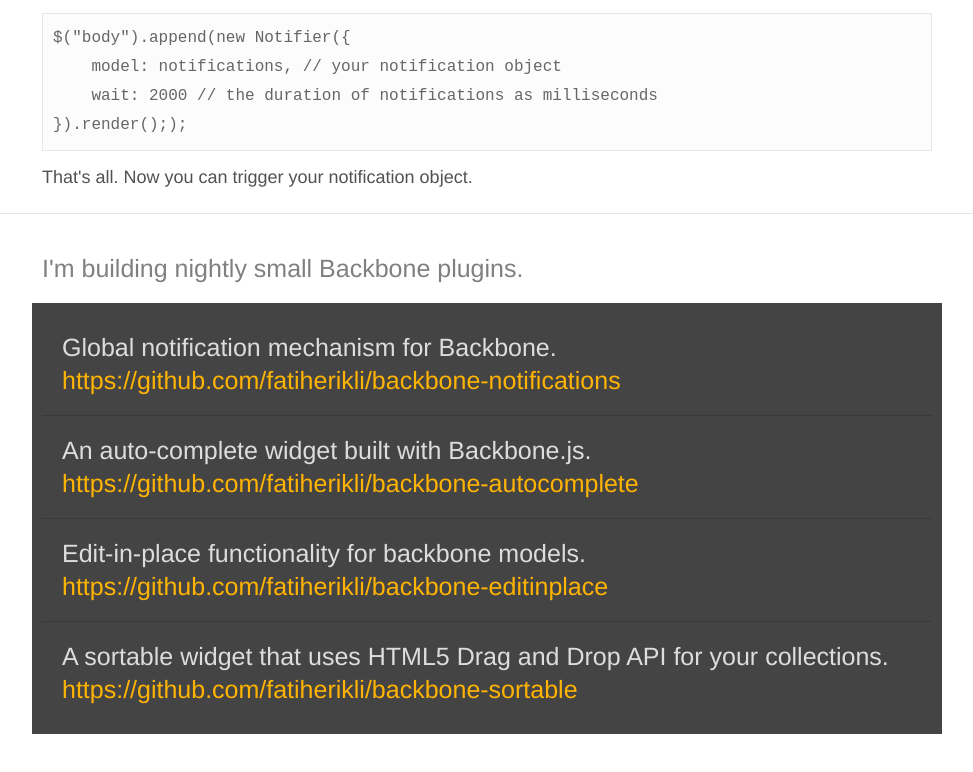
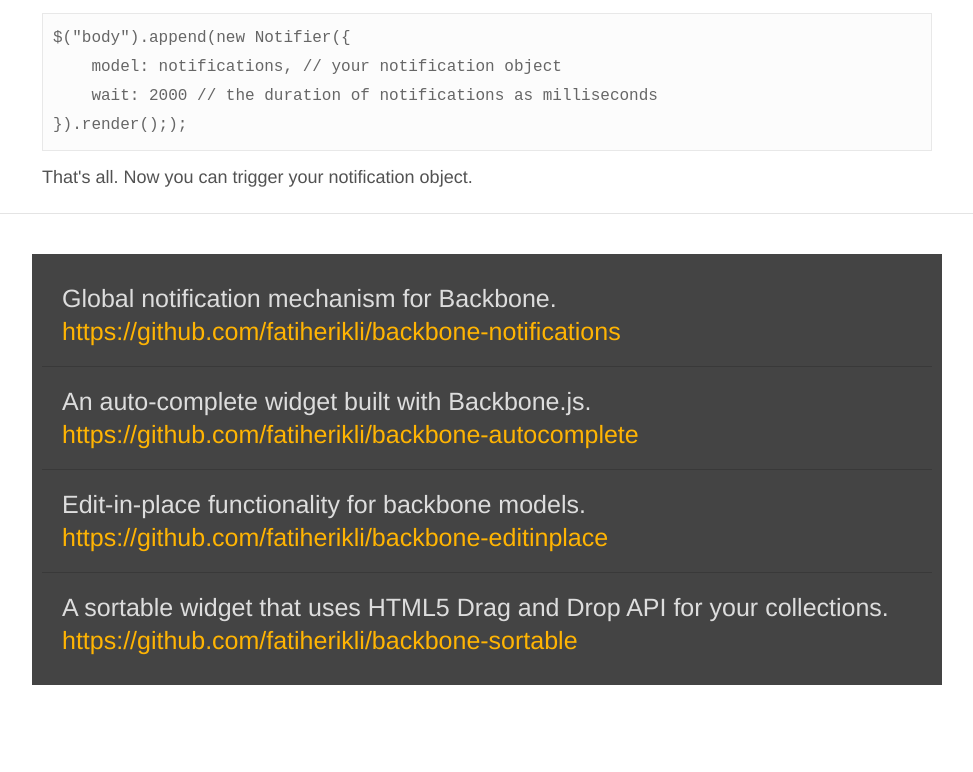
Before and after one commit to jimmityglick/backbone-notifications, a plain HTML site: page index.html in a window 1280 px wide. Shown: the part 1331-2103 px from the top of the page, without its empty margins (153-1126 px from the left). Drawn offline with nearby package versions, Linux system fonts and the light colour scheme; grey boxes are pictures that could not be loaded; a script that the page names is missing.

Commit message:
Update index.html

```diff
--- a/index.html
+++ b/index.html
@@ -77,9 +77,6 @@ $("body").append(new Notifier({
 
 
 <footer>
-    <p>I'm building nightly small Backbone plugins.
-    <iframe src="http://ghbtns.com/github-btn.html?user=fatiherikli&type=follow&size=large" allowtransparency="true" frameborder="0" scrolling="0" width="190" height="40" id="follow"></iframe>
-    </p>
 
     <ul id="plugins">
         <li>Global notification mechanism for Backbone.<br />
```
